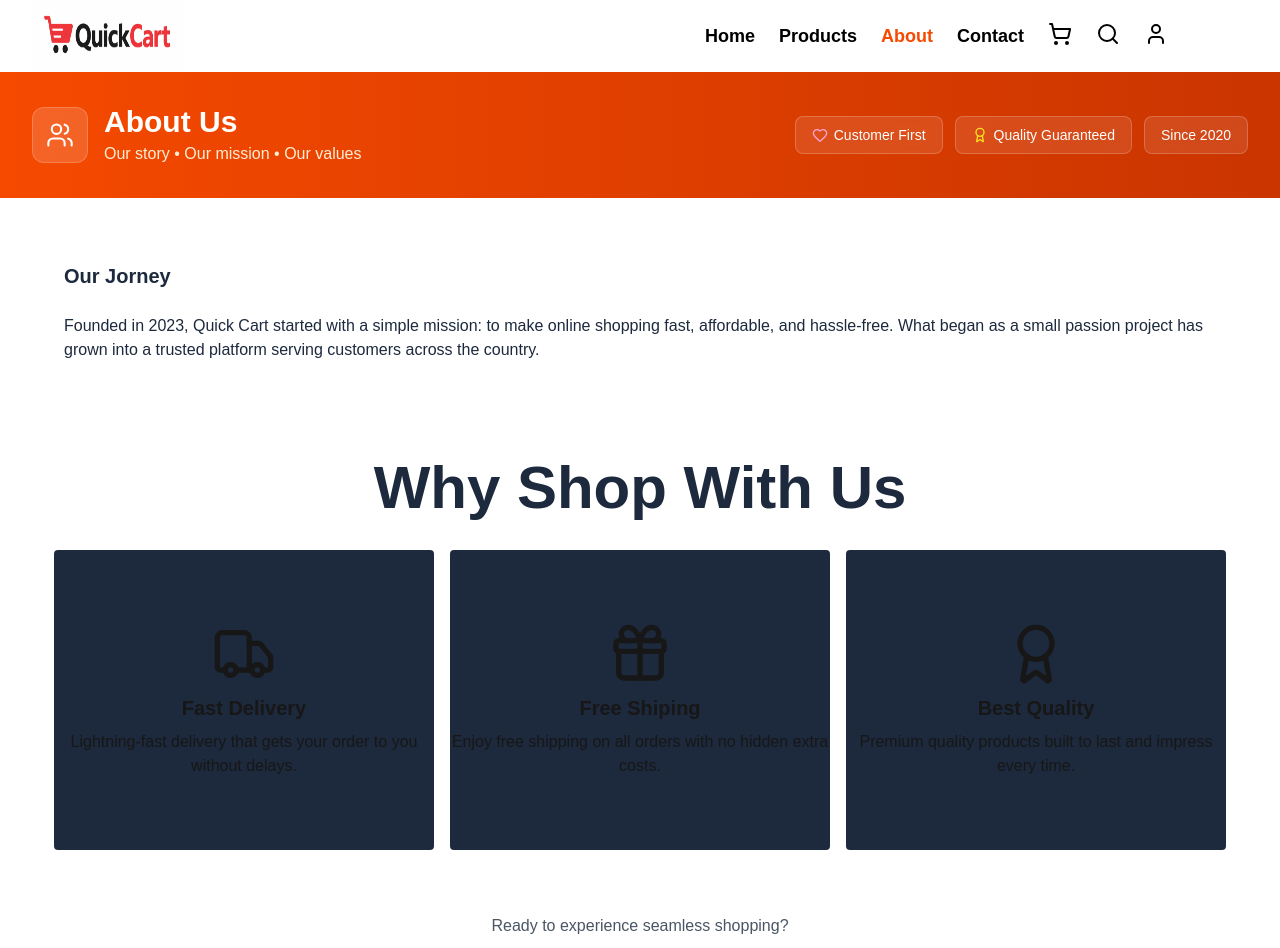
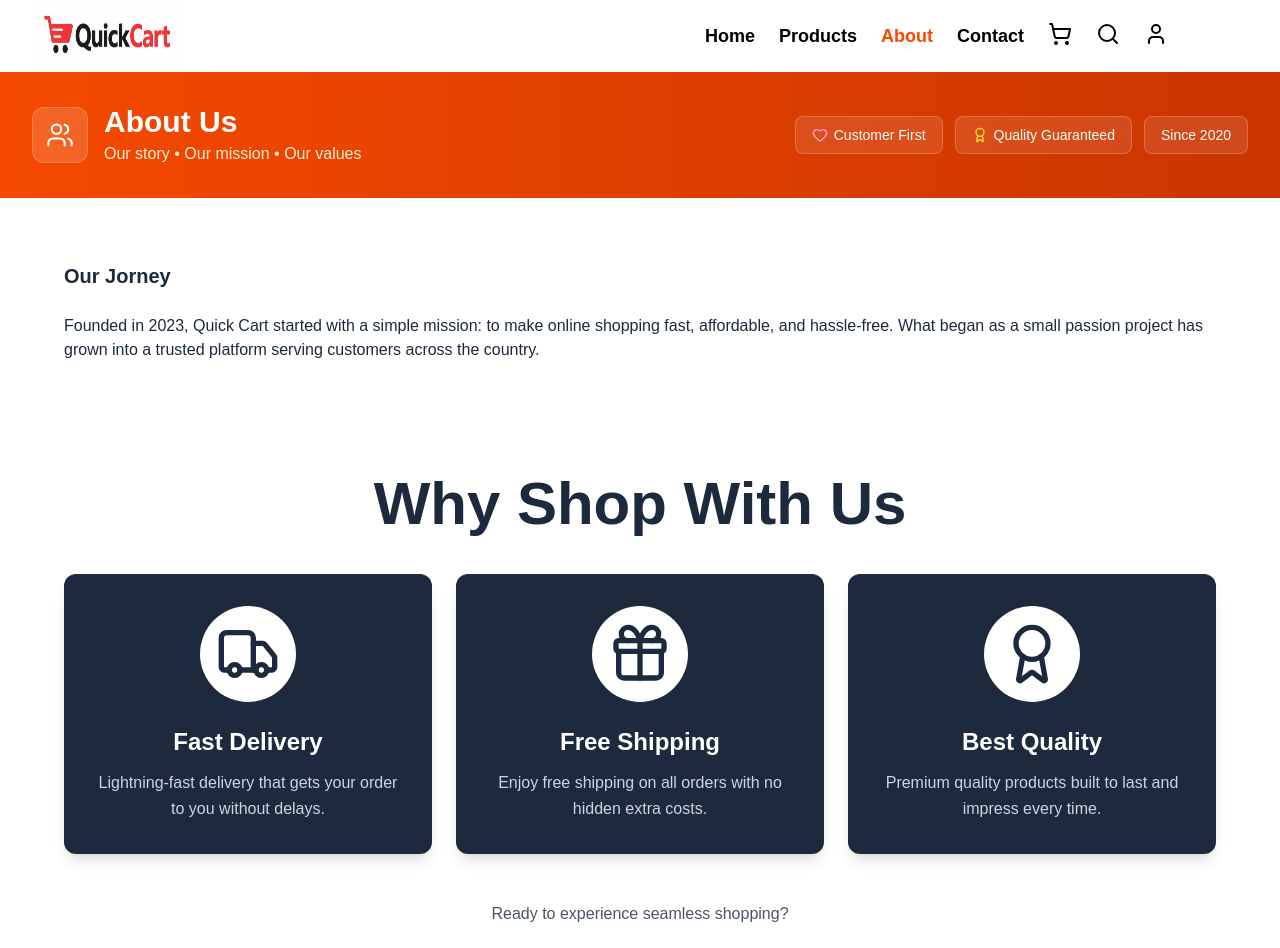
Before and after one commit to Abel-Mitiku/QuickCart-Ecommerce, a Next.js app: page /about in a window 1280 px wide. Shown: the top 948 px of the page. Built offline with nearby package versions, Linux system fonts and the light colour scheme.

Commit message:
Polished dark and light mode

```diff
--- a/app/about/components/cards.tsx
+++ b/app/about/components/cards.tsx
@@ -1,33 +1,46 @@
 "use client";
-import { useState } from "react";
 import { Truck, Gift, Award } from "lucide-react";
-import "../../style.css";
 
 export function Cards() {
   return (
-    <div className="bg-white w-full flex flex-col items-center">
-      <p className="text-6xl font-bold text-slate-800 mt-8 text-center">
+    <div className="bg-white w-full py-12 px-4 sm:px-6 lg:px-8">
+      <p className="text-3xl sm:text-4xl md:text-5xl lg:text-6xl font-bold text-slate-800 mb-10 text-center">
         Why Shop With Us
       </p>
-      <div className="mt-8 flex gap-4 mb-16 blog">
-        <div className="bg-slate-800 rounded flex flex-col items-center justify-center card">
-          <Truck className="w-16 h-16 mb-2" />
-          <p className="font-bold text-xl mb-2">Fast Delivery</p>
-          <p className="text-center">
+
+      <div className="grid grid-cols-1 md:grid-cols-2 lg:grid-cols-3 gap-6 max-w-6xl mx-auto dark:text-white">
+        <div className="bg-slate-800 rounded-xl p-8 flex flex-col items-center justify-center text-center hover:bg-slate-900 transition-colors duration-300 shadow-lg hover:shadow-xl">
+          <div className="bg-white rounded-full p-4 mb-6">
+            <Truck className="w-12 h-12 sm:w-16 sm:h-16 text-slate-800" />
+          </div>
+          <p className="font-bold text-xl sm:text-2xl mb-3 text-white">
+            Fast Delivery
+          </p>
+          <p className="text-slate-300 leading-relaxed">
             Lightning-fast delivery that gets your order to you without delays.
           </p>
         </div>
-        <div className="bg-slate-800 rounded flex flex-col items-center justify-center card">
-          <Gift className="w-16 h-16 mb-2" />
-          <p className="font-bold text-xl mb-2">Free Shiping</p>
-          <p className="text-center">
+
+        <div className="bg-slate-800 rounded-xl p-8 flex flex-col items-center justify-center text-center hover:bg-slate-900 transition-colors duration-300 shadow-lg hover:shadow-xl">
+          <div className="bg-white rounded-full p-4 mb-6">
+            <Gift className="w-12 h-12 sm:w-16 sm:h-16 text-slate-800" />
+          </div>
+          <p className="font-bold text-xl sm:text-2xl mb-3 text-white">
+            Free Shipping
+          </p>
+          <p className="text-slate-300 leading-relaxed">
             Enjoy free shipping on all orders with no hidden extra costs.
           </p>
         </div>
-        <div className="bg-slate-800 rounded flex flex-col items-center justify-center card">
-          <Award className="w-16 h-16 mb-2" />
-          <p className="font-bold text-xl mb-2">Best Quality</p>
-          <p className="text-center">
+
+        <div className="bg-slate-800 rounded-xl p-8 flex flex-col items-center justify-center text-center hover:bg-slate-900 transition-colors duration-300 shadow-lg hover:shadow-xl">
+          <div className="bg-white rounded-full p-4 mb-6">
+            <Award className="w-12 h-12 sm:w-16 sm:h-16 text-slate-800" />
+          </div>
+          <p className="font-bold text-xl sm:text-2xl mb-3 text-white">
+            Best Quality
+          </p>
+          <p className="text-slate-300 leading-relaxed">
             Premium quality products built to last and impress every time.
           </p>
         </div>
--- a/app/components/arrival.tsx
+++ b/app/components/arrival.tsx
@@ -1,32 +1,28 @@
 "use client";
 import { useRouter } from "next/navigation";
-import "../style.css";
 
 export function Arrival() {
   const router = useRouter();
+
   return (
-    <div className="bg-[url('/arrival-bg.png')] bg-top bg-cover h-[500px] relative w-full">
-      <div className="arrival">
-        <div className="mt-24">
-          <p className="text-6xl font-bold text-slate-800 mb-8 text-center">
+    <div className="bg-[url('/arrival-bg.png')] bg-top bg-cover bg-no-repeat relative w-full min-h-[400px] sm:min-h-[450px] md:min-h-[500px] flex items-center justify-center px-4 sm:px-6 lg:px-8">
+      <div className="max-w-4xl mx-auto text-center text-white backdrop-blur-sm bg-black/30 rounded-2xl p-8 sm:p-12 md:p-16">
+        <p className="text-3xl sm:text-4xl md:text-5xl lg:text-6xl font-bold mb-6">
           #New Arrival
         </p>
-          <p className="text-slate-800">
+
+        <p className="text-lg sm:text-xl md:text-2xl mb-8 text-slate-200 leading-relaxed max-w-3xl mx-auto">
           Discover our latest arrivals, carefully selected to match modern
           trends and everyday needs. Each new product is crafted with premium
-            quality to deliver both style and durability. Shop the newest
-            collections before they sell out and stay ahead of the curve. Enjoy
-            seamless browsing, fast delivery, and secure checkout with every
-            purchase. Upgrade your lifestyle today with products designed to
-            impress and perform.
+          quality to deliver both style and durability.
         </p>
+
         <button
-            className="bg-orange-600 h-12 w-34 mt-6 rounded cursor-pointer text-white font-bold hover:bg-gray-300 hover:text-orange-600 hover:border hover:border-orange-600"
+          className="bg-orange-600 hover:bg-orange-700 text-white font-bold py-3 px-8 rounded-lg transition-all duration-300 transform hover:scale-105 hover:shadow-lg active:scale-95 focus:outline-none focus:ring-2 focus:ring-orange-500 focus:ring-offset-2 focus:ring-offset-black"
           onClick={() => router.push("/products")}
         >
-            Shop now
+          Shop Now
         </button>
-        </div>
       </div>
     </div>
   );
--- a/app/components/blog.tsx
+++ b/app/components/blog.tsx
@@ -1,33 +1,46 @@
 "use client";
-import { useState } from "react";
 import { Truck, Gift, Award } from "lucide-react";
-import "../style.css";
 
 export function Blog() {
   return (
-    <div className="bg-white w-full flex flex-col items-center">
-      <p className="text-6xl font-bold text-slate-800 mt-8 text-center">
+    <div className="bg-white w-full py-12 px-4 sm:px-6 lg:px-8">
+      <p className="text-3xl sm:text-4xl md:text-5xl lg:text-6xl font-bold text-slate-800 mb-10 text-center">
         Why Shop With Us
       </p>
-      <div className="mt-8 flex gap-4 mb-16 blog">
-        <div className="bg-slate-800 rounded flex flex-col items-center justify-center card">
-          <Truck className="w-16 h-16 mb-2" />
-          <p className="font-bold text-xl mb-2">Fast Delivery</p>
-          <p className="text-center">
+
+      <div className="grid grid-cols-1 md:grid-cols-2 lg:grid-cols-3 gap-6 max-w-6xl mx-auto dark:text-white">
+        <div className="bg-slate-800 rounded-xl p-8 flex flex-col items-center justify-center text-center hover:bg-slate-900 transition-colors duration-300 shadow-lg hover:shadow-xl">
+          <div className="bg-white rounded-full p-4 mb-6">
+            <Truck className="w-12 h-12 sm:w-16 sm:h-16 text-slate-800" />
+          </div>
+          <p className="font-bold text-xl sm:text-2xl mb-3 text-white">
+            Fast Delivery
+          </p>
+          <p className="text-slate-300 leading-relaxed">
             Lightning-fast delivery that gets your order to you without delays.
           </p>
         </div>
-        <div className="bg-slate-800 rounded flex flex-col items-center justify-center card">
-          <Gift className="w-16 h-16 mb-2" />
-          <p className="font-bold text-xl mb-2">Free Shiping</p>
-          <p className="text-center">
+
+        <div className="bg-slate-800 rounded-xl p-8 flex flex-col items-center justify-center text-center hover:bg-slate-900 transition-colors duration-300 shadow-lg hover:shadow-xl">
+          <div className="bg-white rounded-full p-4 mb-6">
+            <Gift className="w-12 h-12 sm:w-16 sm:h-16 text-slate-800" />
+          </div>
+          <p className="font-bold text-xl sm:text-2xl mb-3 text-white">
+            Free Shipping
+          </p>
+          <p className="text-slate-300 leading-relaxed">
             Enjoy free shipping on all orders with no hidden extra costs.
           </p>
         </div>
-        <div className="bg-slate-800 rounded flex flex-col items-center justify-center card">
-          <Award className="w-16 h-16 mb-2" />
-          <p className="font-bold text-xl mb-2">Best Quality</p>
-          <p className="text-center">
+
+        <div className="bg-slate-800 rounded-xl p-8 flex flex-col items-center justify-center text-center hover:bg-slate-900 transition-colors duration-300 shadow-lg hover:shadow-xl">
+          <div className="bg-white rounded-full p-4 mb-6">
+            <Award className="w-12 h-12 sm:w-16 sm:h-16 text-slate-800" />
+          </div>
+          <p className="font-bold text-xl sm:text-2xl mb-3 text-white">
+            Best Quality
+          </p>
+          <p className="text-slate-300 leading-relaxed">
             Premium quality products built to last and impress every time.
           </p>
         </div>
--- a/app/components/products.tsx
+++ b/app/components/products.tsx
@@ -311,27 +311,27 @@ export function Products() {
           </div>
         </div>
       )}
-      <div className="grid grid-cols mt-8 min-[900px]:grid-cols-3 max-[900px]:grid-cols-2 max-[600px]:grid-cols-1">
+      <div className="grid grid-cols-1 sm:grid-cols-2 lg:grid-cols-3 gap-4 mt-8">
         {products &&
           products.map((product) => (
             <div
               key={product._id}
-              className="border rounded shadow-lg overflow-hidden m-2 flex flex-col items-center max-[1000px]:w-[250px] max-[1200px]:w-[280px] min-[1200px]:w-[350px] min-[900px]:h-[300px] max-[600px]:w-[400px]"
+              className="border rounded shadow-lg overflow-hidden flex flex-col items-center"
             >
               <div
-                className="flex flex-col items-center bg-gray-100 w-[95%] relative"
+                className="flex flex-col items-center bg-gray-100 w-full relative group cursor-pointer"
                 onClick={() => router.push(`product?id=${product._id}`)}
               >
                 <img
                   src={product.src}
                   title="Product image"
-                  className="h-[250px] p-4"
+                  className="h-[250px] p-4 object-contain"
                 />
-                <div className="flex text-black mb-4 font-bold">
+                <div className="flex text-black mb-4 font-bold px-4">
                   <p className="mr-4">{product.type}</p>
-                  <p>Price:${product.price}</p>
+                  <p>Price: ${product.price}</p>
                 </div>
-                <div className="absolute top-0 opacity-0 z-20 hover:bg-white/40 hover:opacity-100 w-full h-full flex flex-col items-center justify-center transition-all duration-100 translate-y-12 hover:translate-y-0">
+                <div className="absolute top-0 opacity-0 z-20 group-hover:bg-white/40 group-hover:opacity-100 w-full h-full flex flex-col items-center justify-center transition-all duration-100 group-hover:translate-y-0 translate-y-12">
                   <button
                     className="bg-orange-600 h-12 w-34 rounded-full cursor-pointer text-white font-bold hover:bg-gray-100 hover:text-orange-600 hover:border hover:border-orange-600"
                     onClick={(e) => {
--- a/app/style.css
+++ b/app/style.css
@@ -93,3 +93,8 @@
         width: 450px;
     }
 }
+@media(max-width:400px){
+    .card{
+        width: 400px;
+    }
+}
```
Also changed, not shown: app/products/components/products.tsx (+8 -8 lines). Lines whose indentation alone changed are shown as unchanged.
